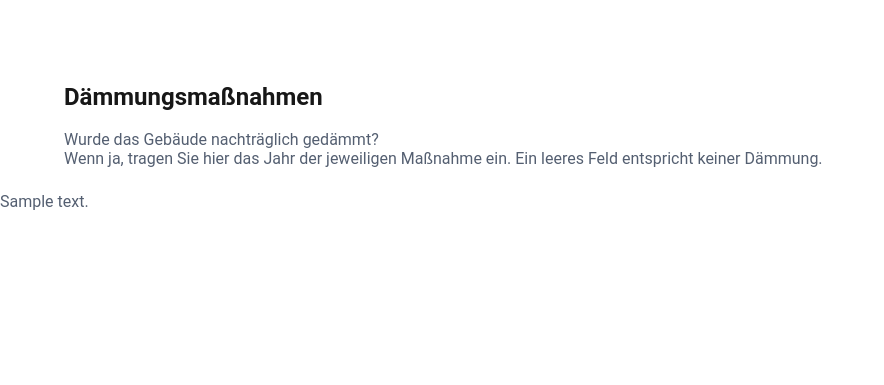
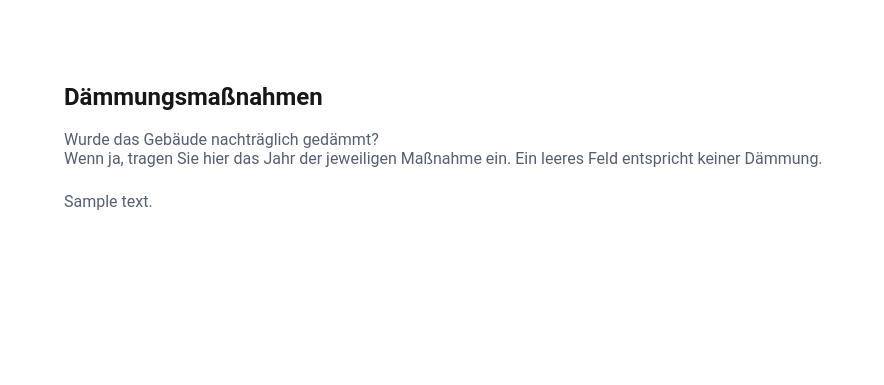
Before and after one commit to rl-institut/bd_app, a Django app: template building_dialouge_webapp/templates/pages/insulation.html in a window 1280 px wide. Shown: the part 236-621 px from the top of the page, without its empty margins (0-884 px from the left). Run offline with Django 5.2, Linux system fonts and the light colour scheme; the template is opened without the code that fills it: most values are stand-ins (such as "Sample title", 1, 10 or a date in 2020); style sheets or scripts are compiled from the project's sources; parts of the project's set-up code (start-up, migrations or seed data) failed here and were passed over; some libraries are stand-ins or nearby versions.

Commit message:
Fix class in insulation template

```diff
--- a/building_dialouge_webapp/templates/pages/insulation.html
+++ b/building_dialouge_webapp/templates/pages/insulation.html
@@ -14,7 +14,7 @@
     </div>
     <div class="step-question">
       <div class="step-container">
-        <div id="insulation"
+        <div id="insulation" class="main"
         hx-post=""
         hx-trigger="keyup change delay:500ms"
         hx-swap="show:bottom"
```
